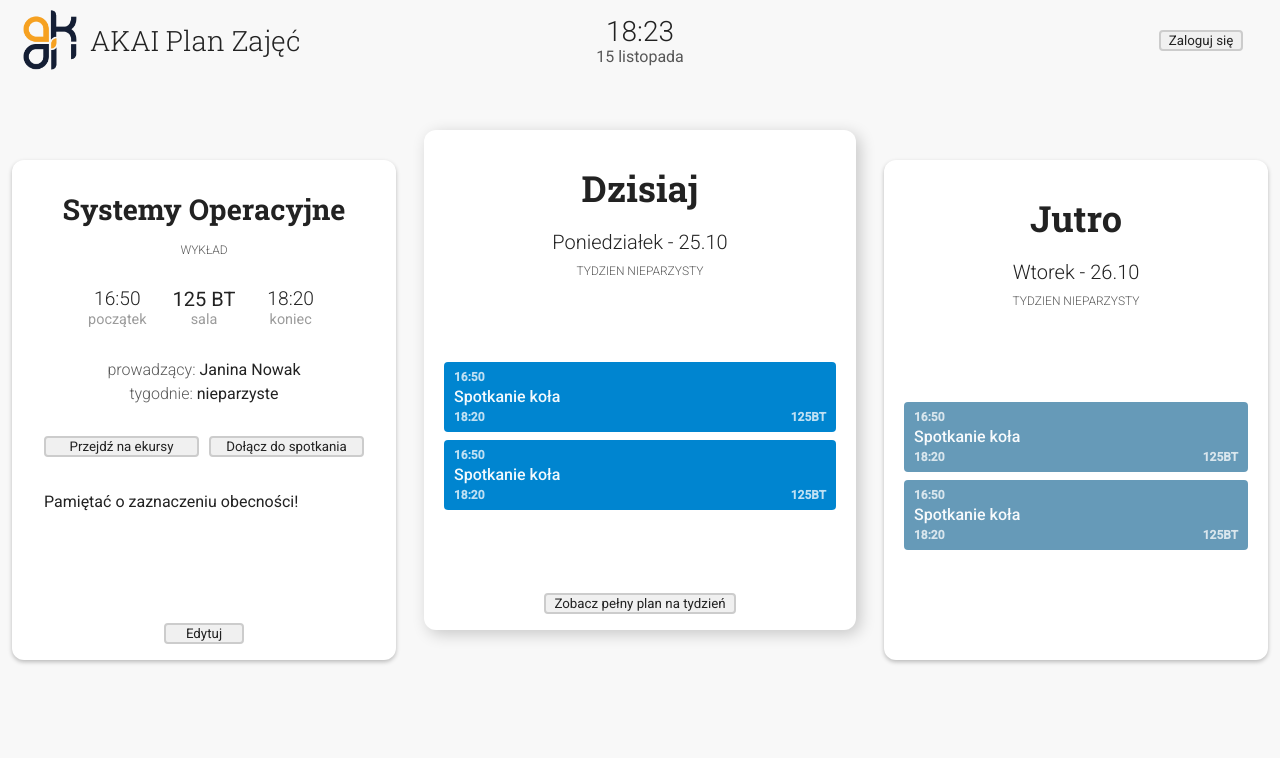
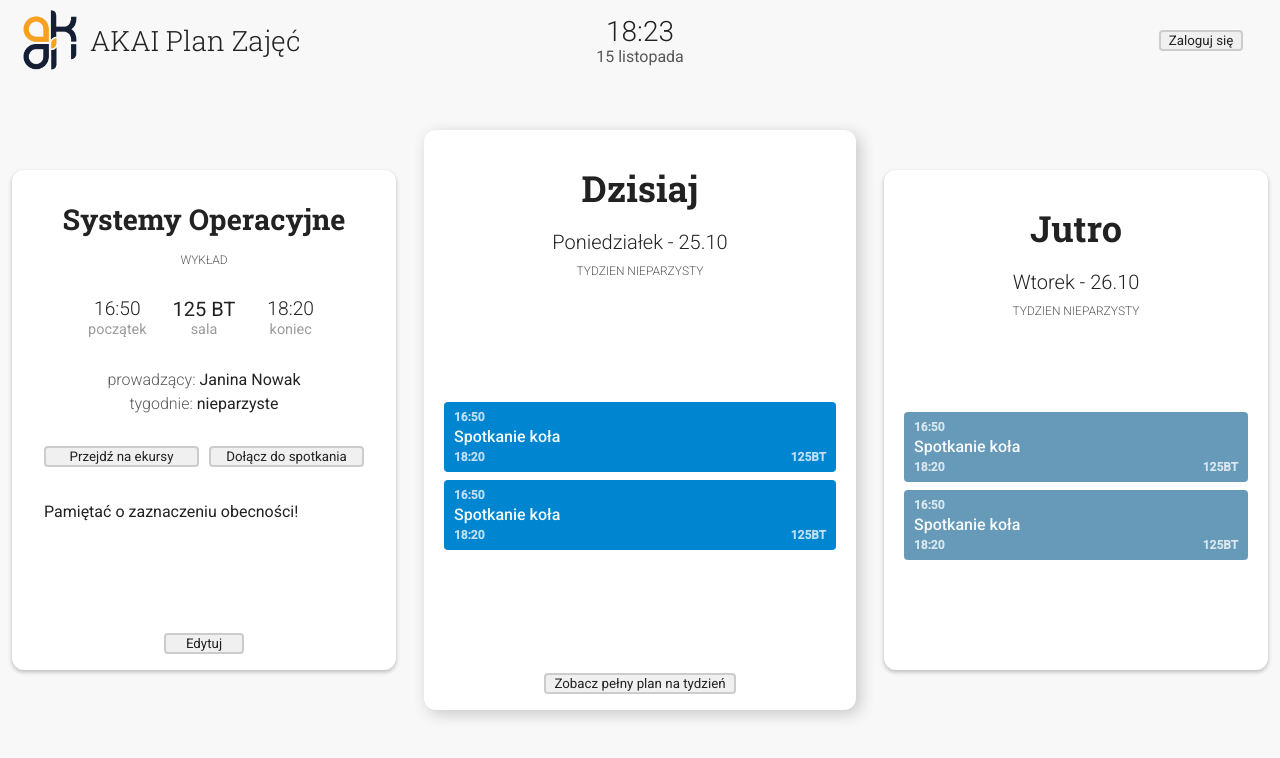
Before and after one commit to akai-org/plan-pp, a React (Create React App) app in the folder frontend/: page /home in a window 1280 px wide. Shown: the top 758 px of the page. Built offline with nearby package versions, Linux system fonts and the light colour scheme.

Commit message:
Panele mają pionowy margines, a nie przesunięcie

```diff
--- a/frontend/src/pages/Home/Home.jsx
+++ b/frontend/src/pages/Home/Home.jsx
@@ -16,7 +16,7 @@ const Container = styled.div`
 `;
 
 const LeftPanel = styled(LessonDetailCard)`
-  transform: translateY(30px);
+  margin:40px 0;
 `;
 
 const Home = (props) => {
--- a/frontend/src/pages/Home/RightPanel/RightPanel.jsx
+++ b/frontend/src/pages/Home/RightPanel/RightPanel.jsx
@@ -13,7 +13,7 @@ const StyledCard = styled(Card)`
   border-radius: 12px;
   min-height: 500px;
   min-width: 300px;
-  transform: translateY(30px);
+  margin:40px 0;
 `;
 
 const RightPanel = (props) => {
```
